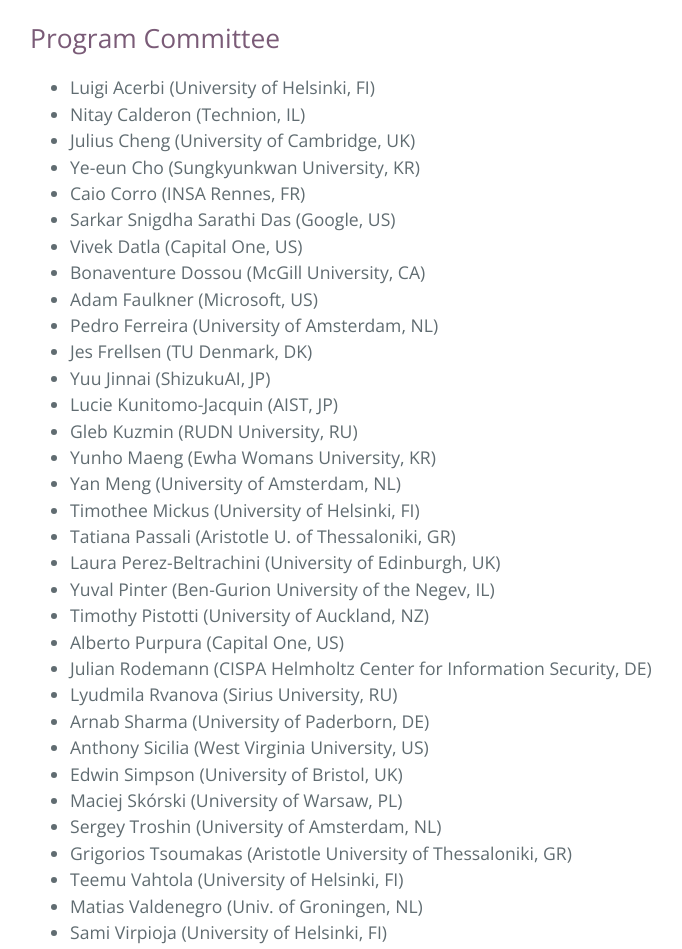
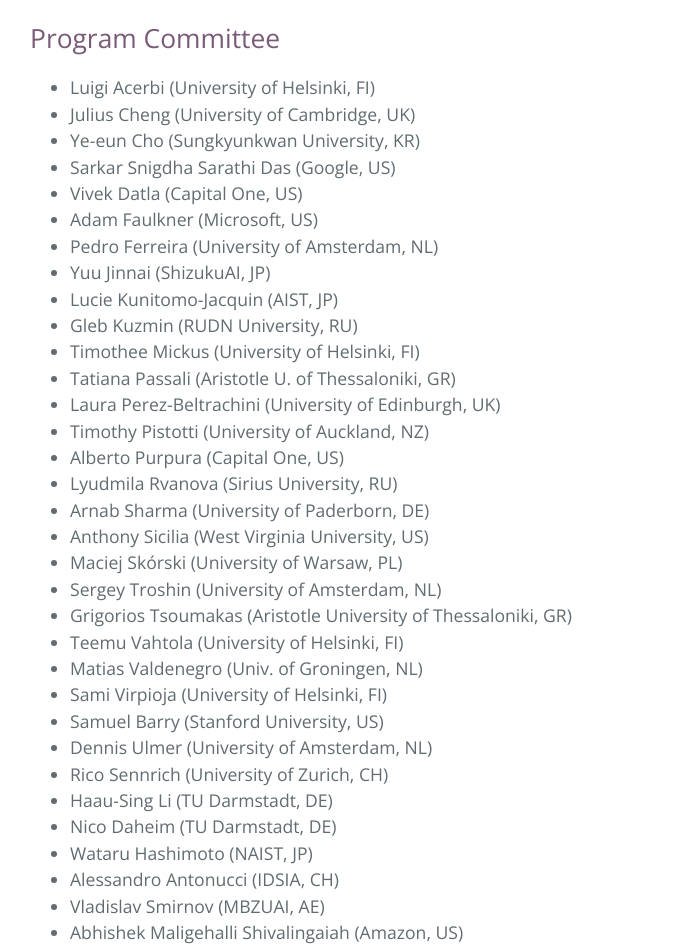
Before and after one commit to uncertainlp/uncertainlp.github.io, a Jekyll site: the page built from 2026/index.md, in a window 1280 px wide and 1400 px high, scrolled down 7051 px. Shown: the top 949 px of the window, without its empty margins (194-876 px from the left). Built offline with Jekyll 4.4.1, drawn with Linux system fonts in a browser that asks for light colours; some of the changed text lies outside the part shown.

```diff
--- a/2026/index.md
+++ b/2026/index.md
@@ -163,59 +163,41 @@ More details: [https://helsinki-nlp.github.io/shroom/2026](https://helsinki-nlp.
 
 ## Program Committee
 - Luigi Acerbi (University of Helsinki, FI)
-- Nitay Calderon (Technion, IL)
 - Julius Cheng (University of Cambridge, UK)
 - Ye-eun Cho (Sungkyunkwan University, KR)
-- Caio Corro (INSA Rennes, FR)
 - Sarkar Snigdha Sarathi Das (Google, US)
 - Vivek Datla (Capital One, US)
-- Bonaventure Dossou (McGill University, CA)
 - Adam Faulkner (Microsoft, US)
 - Pedro Ferreira (University of Amsterdam, NL)
-- Jes Frellsen (TU Denmark, DK)
 - Yuu Jinnai (ShizukuAI, JP)
 - Lucie Kunitomo-Jacquin (AIST, JP)
 - Gleb Kuzmin (RUDN University, RU)
-- Yunho Maeng (Ewha Womans University, KR)
-- Yan Meng (University of Amsterdam, NL)
 - Timothee Mickus (University of Helsinki, FI)
 - Tatiana Passali (Aristotle U. of Thessaloniki, GR)
 - Laura Perez-Beltrachini (University of Edinburgh, UK)
-- Yuval Pinter (Ben-Gurion University of the Negev, IL)
 - Timothy Pistotti (University of Auckland, NZ)
 - Alberto Purpura (Capital One, US)
-- Julian Rodemann (CISPA Helmholtz Center for Information Security, DE)
 - Lyudmila Rvanova (Sirius University, RU)
 - Arnab Sharma (University of Paderborn, DE)
 - Anthony Sicilia (West Virginia University, US)
-- Edwin Simpson (University of Bristol, UK)
 - Maciej Skórski (University of Warsaw, PL)
 - Sergey Troshin (University of Amsterdam, NL)
 - Grigorios Tsoumakas (Aristotle University of Thessaloniki, GR)
 - Teemu Vahtola (University of Helsinki, FI)
 - Matias Valdenegro (Univ. of Groningen, NL)
 - Sami Virpioja (University of Helsinki, FI)
-- Christian Hardmeier (IT University of Copenhagen, DK)
 - Samuel Barry (Stanford University, US)
 - Dennis Ulmer (University of Amsterdam, NL)
 - Rico Sennrich (University of Zurich, CH)
-- Oscar Lithgow Serrano (IDSIA, CH)
 - Haau-Sing Li (TU Darmstadt, DE)
 - Nico Daheim (TU Darmstadt, DE)
 - Wataru Hashimoto (NAIST, JP)
 - Alessandro Antonucci (IDSIA, CH)
-- Bidit Das (Amazon, US)
-- Eshaan Jain (University of Southern California, US)
-- Zirui Wei (C3.ai, US)
 - Vladislav Smirnov (MBZUAI, AE)
 - Abhishek Maligehalli Shivalingaiah (Amazon, US)
-- Ashish Mehta (Hippocratic AI, US)
 - Pulkit Arya (Pointer, US)
-- Humayun Akhtar (Prime Robotics, US)
-- Zihao Zheng (PDD Holdings, CN)
 - Plawan Kumar Rath (Meta, US)
 - Siming Zhao (Google, US)
-- Krishna Aswani (Amazon, US)
 
 <!--- ## Workshop Organizers -->
 <img class="background-image" src="/assets/organizers_header.png" id="organizers" alt="Workshop Organizers" style='width: 100%; margin: auto;'/>
```
Also changed, not shown: 2026/accepted-papers.md (+32 -10 lines), 2026/program.md (+1 -1 lines), 1 other file.
